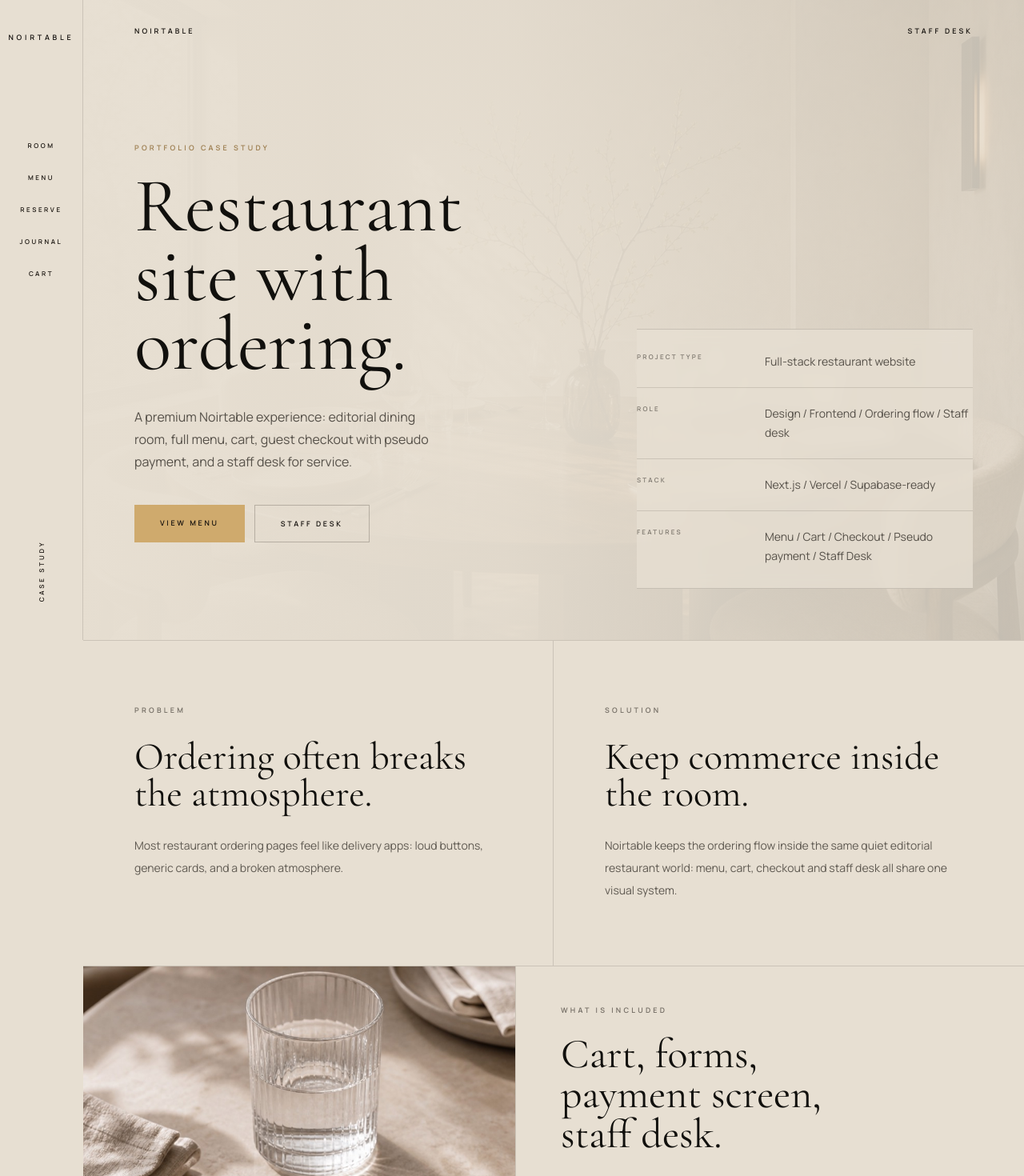
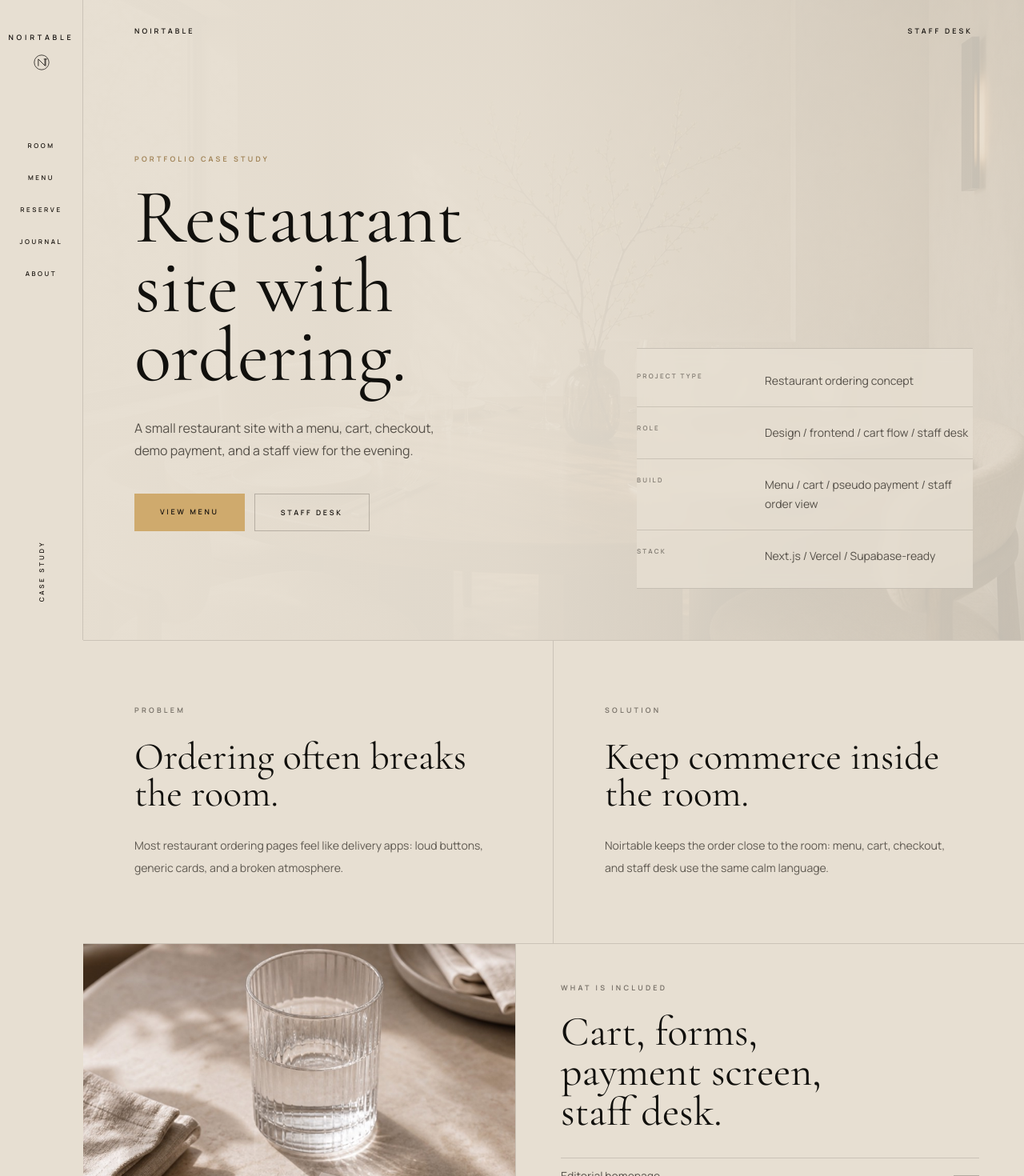
Before and after one commit to noirectinea/noirtable, a Next.js app: page /case-study in a window 1280 px wide. Shown: the top 1470 px of the page at 80% size. Built offline with nearby package versions, Linux system fonts and the light colour scheme.

Commit message:
Polish Noirtable brand and copy

```diff
--- a/src/components/AdminOrdersPage.tsx
+++ b/src/components/AdminOrdersPage.tsx
@@ -174,7 +174,7 @@ export function AdminOrdersPage() {
             Tonight&apos;s room, kept in order.
           </h1>
           <p className="mt-8 max-w-sm text-sm leading-7 text-[#1f1a15]/68">
-            Orders, reservations, and menu notes in one calm service screen.
+            Orders and table requests for the evening team.
           </p>
         </div>
 
@@ -216,7 +216,7 @@ export function AdminOrdersPage() {
             <p className="text-[9px] font-semibold uppercase tracking-[0.36em] text-[#1f1a15]/55">
               Orders
             </p>
-            <h2 className="mt-3 font-serif text-5xl leading-none">Kitchen flow</h2>
+            <h2 className="mt-3 font-serif text-5xl leading-none">Orders</h2>
           </div>
           <div className="flex gap-2 overflow-x-auto">
             {orderFilters.map((filter) => {
--- a/src/components/CartPage.tsx
+++ b/src/components/CartPage.tsx
@@ -40,7 +40,7 @@ export function CartPage() {
               Held for the kitchen.
             </h1>
             <p className="mt-6 max-w-sm text-sm leading-7 text-[#f6efe4]/82">
-              Review the plates, then send the note through when you are ready.
+              Review the plates before sending them through.
             </p>
           </div>
         </div>
@@ -53,7 +53,7 @@ export function CartPage() {
                   Cart
                 </p>
                 <h2 className="mt-4 font-serif text-5xl leading-none sm:text-6xl">
-                  Order list
+                  Your plates
                 </h2>
               </div>
               <p className="text-[9px] font-semibold uppercase tracking-[0.3em] text-[#1f1a15]/55">
--- a/src/components/CaseStudyPage.tsx
+++ b/src/components/CaseStudyPage.tsx
@@ -1,14 +1,12 @@
-"use client";
-
 import Image from "next/image";
 import Link from "next/link";
-import { useCart } from "@/lib/cart";
+import { NoirtableMark } from "@/components/NoirtableMark";
 
 const projectMeta = [
-  ["Project type", "Full-stack restaurant website"],
-  ["Role", "Design / Frontend / Ordering flow / Staff desk"],
+  ["Project type", "Restaurant ordering concept"],
+  ["Role", "Design / frontend / cart flow / staff desk"],
+  ["Build", "Menu / cart / pseudo payment / staff order view"],
   ["Stack", "Next.js / Vercel / Supabase-ready"],
-  ["Features", "Menu / Cart / Checkout / Pseudo payment / Staff Desk"],
 ];
 
 const buildNotes = [
@@ -28,7 +26,7 @@ const staffFeatures = [
   "Staff actions",
 ];
 
-const journeySteps = [
+const flowSteps = [
   ["01 Menu", "Guest chooses plates"],
   ["02 Cart", "Order is reviewed"],
   ["03 Checkout", "Guest data is collected"],
@@ -36,22 +34,25 @@ const journeySteps = [
   ["05 Staff desk", "Order lands with staff"],
 ];
 
-function Sidebar({ itemCount }: { itemCount: number }) {
+function Sidebar() {
   return (
     <aside className="fixed bottom-0 left-0 top-0 z-40 hidden w-[104px] border-r border-[#2d261f]/15 bg-[#e7dfd2] lg:block">
-      <Link
-        href="/"
-        className="absolute left-0 right-0 top-10 text-center text-[9px] font-semibold uppercase tracking-[0.42em] text-[#15120f]"
-      >
-        Noirtable
-      </Link>
+      <div className="absolute left-0 right-0 top-10 grid justify-items-center gap-3 text-[#15120f]">
+        <Link
+          href="/"
+          className="text-center text-[9px] font-semibold uppercase tracking-[0.42em]"
+        >
+          Noirtable
+        </Link>
+        <NoirtableMark className="h-6 w-6" />
+      </div>
 
       <nav className="absolute left-0 right-0 top-[22vh] grid gap-7 text-center text-[8px] font-semibold uppercase tracking-[0.32em] text-[#1c1712]">
         <Link href="/#room">Room</Link>
         <Link href="/menu">Menu</Link>
         <Link href="/#reserve">Reserve</Link>
         <Link href="/case-study">Journal</Link>
-        <Link href="/cart">{itemCount > 0 ? `Cart ${itemCount}` : "Cart"}</Link>
+        <Link href="/#room">About</Link>
       </nav>
 
       <p className="absolute bottom-20 left-1/2 -translate-x-1/2 -rotate-90 whitespace-nowrap text-[8px] font-semibold uppercase tracking-[0.36em] text-[#1c1712]">
@@ -62,11 +63,9 @@ function Sidebar({ itemCount }: { itemCount: number }) {
 }
 
 export function CaseStudyPage() {
-  const { itemCount } = useCart();
-
   return (
     <main className="min-h-screen bg-[#e7dfd2] text-[#11100d]">
-      <Sidebar itemCount={itemCount} />
+      <Sidebar />
 
       <div className="lg:pl-[104px]">
         <section className="relative grid min-h-screen overflow-hidden border-b border-[#2d261f]/15 px-6 py-8 sm:px-10 lg:grid-cols-[44%_56%] lg:px-0 lg:py-0">
@@ -95,9 +94,8 @@ export function CaseStudyPage() {
               Restaurant site with ordering.
             </h1>
             <p className="mt-8 max-w-md text-sm leading-7 text-[#1f1a15]/72 sm:text-base">
-              A premium Noirtable experience: editorial dining room, full menu,
-              cart, guest checkout with pseudo payment, and a staff desk for
-              service.
+              A small restaurant site with a menu, cart, checkout, demo payment,
+              and a staff view for the evening.
             </p>
             <div className="mt-10 flex flex-wrap gap-3">
               <Link
@@ -140,7 +138,7 @@ export function CaseStudyPage() {
               Problem
             </p>
             <h2 className="mt-7 max-w-md font-serif text-5xl leading-[0.96]">
-              Ordering often breaks the atmosphere.
+              Ordering often breaks the room.
             </h2>
             <p className="mt-7 max-w-md text-sm leading-7 text-[#1f1a15]/68">
               Most restaurant ordering pages feel like delivery apps: loud
@@ -156,9 +154,8 @@ export function CaseStudyPage() {
               Keep commerce inside the room.
             </h2>
             <p className="mt-7 max-w-md text-sm leading-7 text-[#1f1a15]/68">
-              Noirtable keeps the ordering flow inside the same quiet editorial
-              restaurant world: menu, cart, checkout and staff desk all share
-              one visual system.
+              Noirtable keeps the order close to the room: menu, cart, checkout,
+              and staff desk use the same calm language.
             </p>
           </div>
         </section>
@@ -228,7 +225,7 @@ export function CaseStudyPage() {
             </h2>
             <p className="mt-7 max-w-md text-sm leading-7 text-[#1f1a15]/68">
               Orders and table requests land in a quiet internal view, where the
-              team can confirm, prepare, and complete service.
+              team can confirm, prepare, and close the order.
             </p>
             <div className="mt-9 flex flex-wrap gap-3">
               <Link
@@ -257,7 +254,7 @@ export function CaseStudyPage() {
                     {feature}
                   </span>
                   <span className="text-[8px] font-semibold uppercase tracking-[0.28em] text-[#1f1a15]/52">
-                    Staff
+                    Sheet
                   </span>
                 </div>
               ))}
@@ -272,11 +269,11 @@ export function CaseStudyPage() {
                 Flow
               </p>
               <h2 className="mt-7 max-w-sm font-serif text-5xl leading-[0.96]">
-                Guest to staff, without leaving the tone.
+                From menu to staff desk.
               </h2>
             </div>
             <div className="grid gap-0 border-y border-[#2d261f]/15">
-              {journeySteps.map(([label, text]) => (
+              {flowSteps.map(([label, text]) => (
                 <div
                   key={label}
                   className="grid gap-3 border-b border-[#2d261f]/12 py-5 last:border-b-0 sm:grid-cols-[180px_1fr]"
@@ -296,11 +293,11 @@ export function CaseStudyPage() {
         <section className="px-6 py-16 sm:px-10 lg:px-16 lg:py-20">
           <div className="border-y border-[#2d261f]/15 py-12 text-center">
             <p className="text-[9px] font-semibold uppercase tracking-[0.36em] text-[#1f1a15]/58">
-              Built as a full-stack portfolio concept
+              Built as a restaurant ordering concept
             </p>
             <h2 className="mx-auto mt-7 max-w-3xl font-serif text-5xl leading-[0.96] sm:text-6xl">
-              An editorial restaurant website with menu, cart, checkout,
-              pseudo payment and staff desk.
+              A restaurant site with menu, cart, checkout, demo payment and a
+              staff sheet.
             </h2>
             <div className="mt-10 flex flex-wrap justify-center gap-3">
               <Link
--- a/src/components/CheckoutPage.tsx
+++ b/src/components/CheckoutPage.tsx
@@ -92,11 +92,10 @@ export function CheckoutPage() {
             A final note, before the kitchen.
           </h1>
           <p className="mt-8 max-w-sm text-sm leading-7 text-[#1f1a15]/68">
-            Enter your details and confirm the order. Payment is simulated for
-            this portfolio project.
+            Enter your details. The room receives the order quietly.
           </p>
           <div className="mt-12 border-y border-[#2d261f]/15 py-5 text-[9px] font-semibold uppercase tracking-[0.28em] text-[#1f1a15]/55">
-            Demo payment / pickup order / staff desk handoff
+            Pickup / Noirtable / Demo payment
           </div>
         </div>
 
--- a/src/components/FoodOrderingPage.tsx
+++ b/src/components/FoodOrderingPage.tsx
@@ -6,6 +6,7 @@ import type { FormEvent } from "react";
 import { useState } from "react";
 import { menuItems, type MenuItem } from "@/data/menu";
 import { formatPrice, useCart } from "@/lib/cart";
+import { NoirtableMark } from "@/components/NoirtableMark";
 
 const previewItems = menuItems.slice(0, 4);
 const previewImages = [
@@ -15,15 +16,18 @@ const previewImages = [
   "/images/menu-dishes-fast/dish-04-charred-octopus.jpg",
 ];
 
-function Sidebar({ itemCount }: { itemCount: number }) {
+function Sidebar() {
   return (
     <aside className="fixed bottom-0 left-0 top-0 z-40 hidden w-[104px] border-r border-[#2d261f]/15 bg-[#e7dfd2] lg:block">
-      <Link
-        href="/"
-        className="absolute left-0 right-0 top-10 text-center text-[9px] font-semibold uppercase tracking-[0.42em] text-[#15120f]"
-      >
-        Noirtable
-      </Link>
+      <div className="absolute left-0 right-0 top-10 grid justify-items-center gap-3 text-[#15120f]">
+        <Link
+          href="/"
+          className="text-center text-[9px] font-semibold uppercase tracking-[0.42em]"
+        >
+          Noirtable
+        </Link>
+        <NoirtableMark className="h-6 w-6" />
+      </div>
 
       <nav className="absolute left-0 right-0 top-[22vh] grid gap-7 text-center text-[8px] font-semibold uppercase tracking-[0.32em] text-[#1c1712]">
         <a href="#room">Room</a>
@@ -31,7 +35,6 @@ function Sidebar({ itemCount }: { itemCount: number }) {
         <a href="#reserve">Reserve</a>
         <Link href="/case-study">Journal</Link>
         <a href="#room">About</a>
-        <Link href="/cart">{itemCount > 0 ? `Cart ${itemCount}` : "Cart"}</Link>
       </nav>
 
       <p className="absolute bottom-20 left-1/2 -translate-x-1/2 -rotate-90 whitespace-nowrap text-[8px] font-semibold uppercase tracking-[0.36em] text-[#1c1712]">
@@ -159,7 +162,7 @@ export function FoodOrderingPage() {
 
   return (
     <main className="min-h-screen overflow-x-clip bg-[#e7dfd2] text-[#11100d]">
-      <Sidebar itemCount={itemCount} />
+      <Sidebar />
 
       <div className="lg:pl-[104px]">
         <section className="relative min-h-screen border-b border-[#2d261f]/15">
@@ -402,7 +405,7 @@ export function FoodOrderingPage() {
         <footer className="flex flex-wrap items-center justify-between gap-5 px-6 py-9 text-[9px] font-semibold uppercase tracking-[0.32em] text-[#11100d] lg:px-16">
           <span>Noirtable</span>
           <nav className="flex flex-wrap gap-7">
-            <Link href="/cart">Cart {itemCount}</Link>
+            <Link href="/cart">{itemCount > 0 ? `Cart ${itemCount}` : "Cart"}</Link>
             <a href="#reserve">Reserve</a>
             <Link href="/staff">Staff desk</Link>
             <Link href="/case-study">Case study</Link>
--- a/src/components/FullMenuPage.tsx
+++ b/src/components/FullMenuPage.tsx
@@ -5,6 +5,7 @@ import Link from "next/link";
 import { useEffect, useMemo, useState } from "react";
 import { menuItems, type MenuItem } from "@/data/menu";
 import { formatPrice, useCart } from "@/lib/cart";
+import { NoirtableMark } from "@/components/NoirtableMark";
 
 type MenuSection = "Starters" | "Mains" | "Pasta" | "Sides" | "Desserts" | "Drinks";
 
@@ -63,15 +64,18 @@ function getItem(entry: FullMenuEntry) {
   return item;
 }
 
-function Sidebar({ itemCount }: { itemCount: number }) {
+function Sidebar() {
   return (
     <aside className="fixed bottom-0 left-0 top-0 z-40 hidden w-[104px] border-r border-[#2d261f]/15 bg-[#e7dfd2] lg:block">
-      <Link
-        href="/"
-        className="absolute left-0 right-0 top-10 text-center text-[9px] font-semibold uppercase tracking-[0.42em] text-[#15120f]"
-      >
-        Noirtable
-      </Link>
+      <div className="absolute left-0 right-0 top-10 grid justify-items-center gap-3 text-[#15120f]">
+        <Link
+          href="/"
+          className="text-center text-[9px] font-semibold uppercase tracking-[0.42em]"
+        >
+          Noirtable
+        </Link>
+        <NoirtableMark className="h-6 w-6" />
+      </div>
 
       <nav className="absolute left-0 right-0 top-[22vh] grid gap-7 text-center text-[8px] font-semibold uppercase tracking-[0.32em] text-[#1c1712]">
         <Link href="/#room">Room</Link>
@@ -82,7 +86,6 @@ function Sidebar({ itemCount }: { itemCount: number }) {
         <Link href="/#reserve">Reserve</Link>
         <Link href="/case-study">Journal</Link>
         <Link href="/#room">About</Link>
-        <Link href="/cart">{itemCount > 0 ? `Cart ${itemCount}` : "Cart"}</Link>
       </nav>
 
       <p className="absolute bottom-20 left-1/2 -translate-x-1/2 -rotate-90 whitespace-nowrap text-[8px] font-semibold uppercase tracking-[0.36em] text-[#1c1712]">
@@ -102,7 +105,7 @@ function FullMenuCard({
   onView: (entry: FullMenuEntry) => void;
 }) {
   return (
-    <article className="border border-[#2d261f]/18 bg-[#e7dfd2]">
+    <article className="border border-[#2d261f]/18 bg-[#e7dfd2] transition-colors duration-300 hover:border-[#2d261f]/32">
       <button
         type="button"
         onClick={() => onView(entry)}
@@ -117,7 +120,7 @@ function FullMenuCard({
           quality={68}
           loading={entry.index <= 4 ? "eager" : "lazy"}
           fetchPriority={entry.index <= 4 ? "high" : "auto"}
-          className="menu-card-image"
+          className="menu-card-image transition-opacity duration-300 hover:opacity-90"
         />
       </button>
 
@@ -262,7 +265,7 @@ export function FullMenuPage() {
 
   return (
     <main id="top" className="min-h-screen overflow-x-clip bg-[#e7dfd2] text-[#11100d]">
-      <Sidebar itemCount={itemCount} />
+      <Sidebar />
 
       <DetailModal
         entry={selectedEntry}
@@ -273,12 +276,6 @@ export function FullMenuPage() {
 
       <div className="lg:pl-[104px]">
         <div className="fixed bottom-5 right-5 z-50 flex gap-2 lg:bottom-auto lg:right-16 lg:top-6">
-          <Link
-            href="/#reserve"
-            className="hidden h-12 items-center border border-[#11100d]/45 bg-[#e7dfd2]/92 px-6 text-[9px] font-semibold uppercase tracking-[0.32em] text-[#11100d] transition-colors duration-300 hover:bg-[#d7c09a] lg:inline-flex"
-          >
-            Reserve
-          </Link>
           <Link
             href="/cart"
             className="inline-flex h-12 items-center border border-[#11100d]/45 bg-[#e7dfd2]/94 px-6 text-[9px] font-semibold uppercase tracking-[0.32em] text-[#11100d] transition-colors duration-300 hover:bg-[#d7c09a]"
@@ -315,7 +312,7 @@ export function FullMenuPage() {
 
           <Link
             href="/#reserve"
-            className="h-12 justify-self-start border border-[#11100d]/45 px-6 text-[9px] font-semibold uppercase tracking-[0.32em] transition-colors duration-300 hover:bg-[#d7c09a] lg:invisible lg:justify-self-end"
+            className="h-12 justify-self-start border border-[#11100d]/45 px-6 text-[9px] font-semibold uppercase tracking-[0.32em] transition-colors duration-300 hover:bg-[#d7c09a] lg:justify-self-end"
           >
             Reserve
           </Link>
@@ -326,7 +323,7 @@ export function FullMenuPage() {
             <button
               type="button"
               onClick={() => setActiveSection("All")}
-              className={`pb-2 ${activeSection === "All" ? "border-b border-[#11100d]" : ""}`}
+              className={`pb-2 transition-opacity duration-300 hover:opacity-60 ${activeSection === "All" ? "border-b border-[#11100d]" : ""}`}
             >
               All
             </button>
@@ -335,7 +332,7 @@ export function FullMenuPage() {
                 key={section}
                 type="button"
                 onClick={() => setActiveSection(section)}
-                className={`pb-2 ${activeSection === section ? "border-b border-[#11100d]" : ""}`}
+                className={`pb-2 transition-opacity duration-300 hover:opacity-60 ${activeSection === section ? "border-b border-[#11100d]" : ""}`}
               >
                 {section}
               </button>
--- /dev/null
+++ b/src/components/NoirtableMark.tsx
@@ -0,0 +1,24 @@
+export function NoirtableMark({ className = "" }: { className?: string }) {
+  return (
+    <svg
+      aria-hidden="true"
+      viewBox="0 0 32 32"
+      className={className}
+      fill="none"
+    >
+      <circle cx="16" cy="16" r="12.25" stroke="currentColor" strokeWidth="1" />
+      <path
+        d="M10.5 21.5V10.5L21.5 21.5V10.5"
+        stroke="currentColor"
+        strokeWidth="1.15"
+        strokeLinecap="square"
+      />
+      <path
+        d="M20.25 10.5H25.25M22.75 10.5V21.5"
+        stroke="currentColor"
+        strokeWidth="1"
+        strokeLinecap="square"
+      />
+    </svg>
+  );
+}
```
Also changed, not shown: src/components/OrderSuccessPage.tsx (+5 -2 lines).
